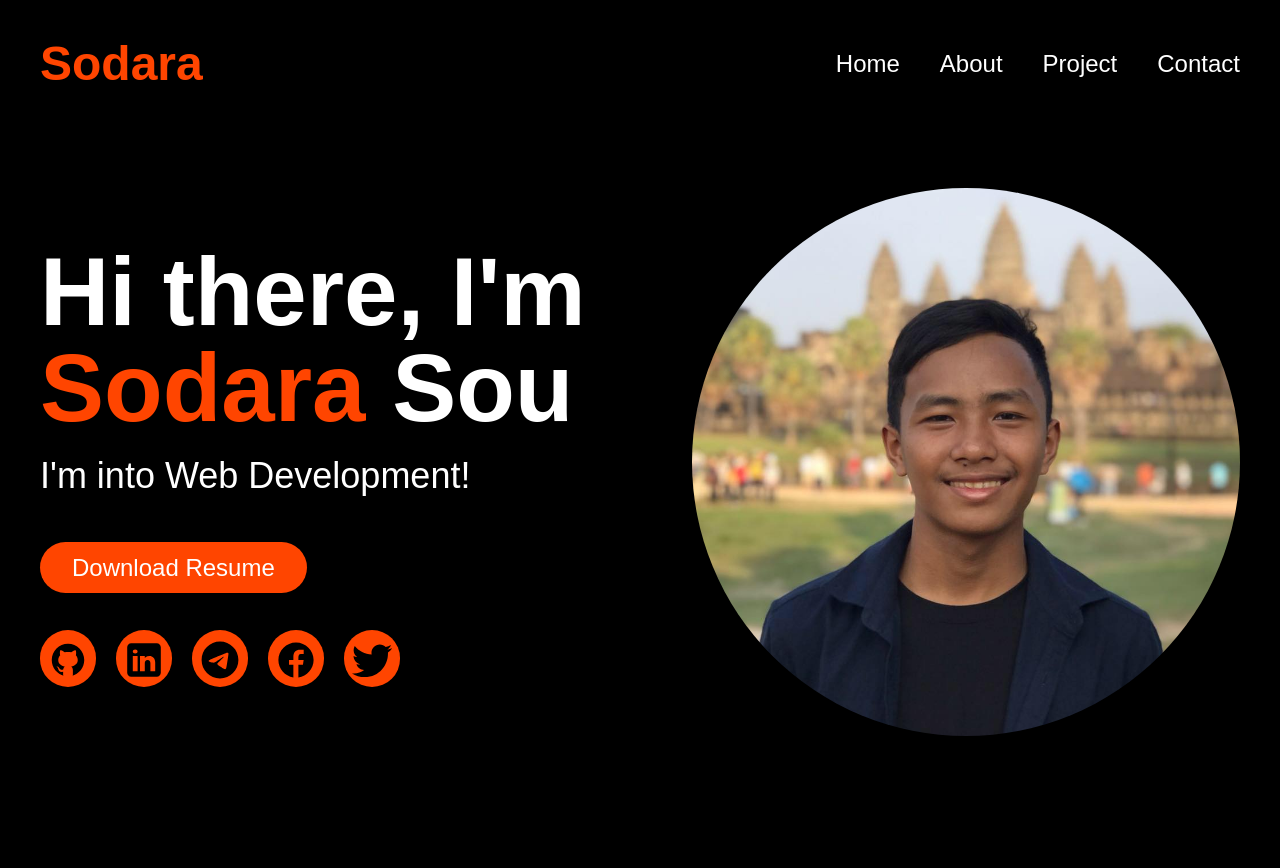
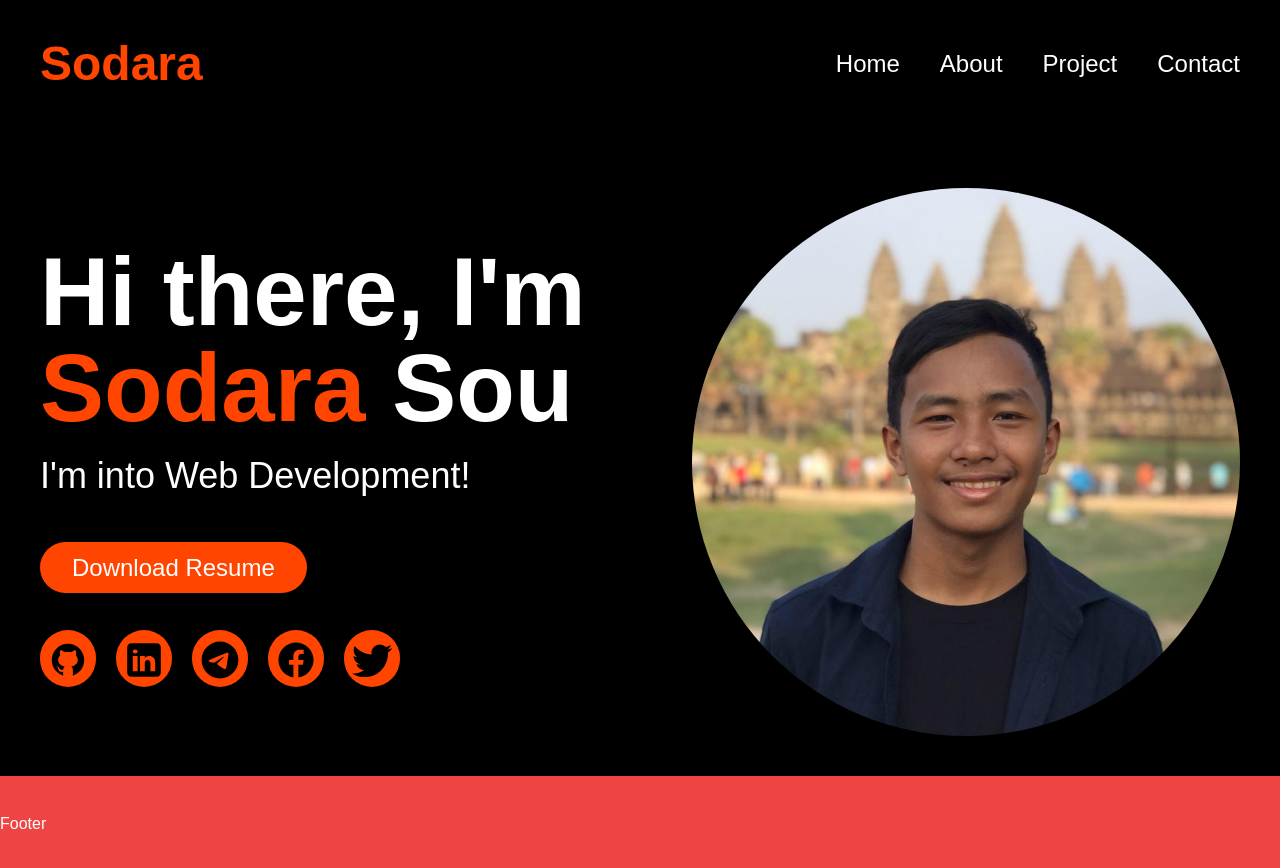
Before and after one commit to SodaraSou/My-Portfolio, a React (Create React App) app: page / in a window 1280 px wide. Shown: the top 868 px of the page. Before the commit the page ends 800 px from the top, so only its background shows below. Built offline with nearby package versions, Linux system fonts and the light colour scheme.

Commit message:
Add Footer

```diff
--- a/src/App.js
+++ b/src/App.js
@@ -1,16 +1,16 @@
 import { BrowserRouter as Router, Route, Routes } from "react-router-dom";
 import Header from "./components/Header";
-// import Footer from "./components/Footer";
 import Home from "./pages/Home";
 import Project from "./pages/Project";
 import About from "./pages/About";
 import Contact from "./pages/Contact";
+import Footer from "./components/Footer";
 
 function App() {
   return (
     <Router>
       <Header />
-      <div className="max-w-7xl mx-auto">
+      <div className="max-w-7xl mx-auto flex-1">
         <Routes>
           <Route path="/" element={<Home />} />
           <Route path="/project" element={<Project />} />
@@ -18,6 +18,7 @@ function App() {
           <Route path="/contact" element={<Contact />} />
         </Routes>
       </div>
+      <Footer />
     </Router>
   );
 }
```
